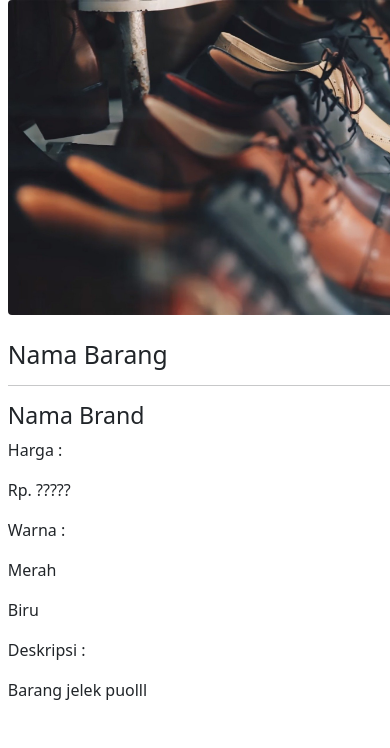
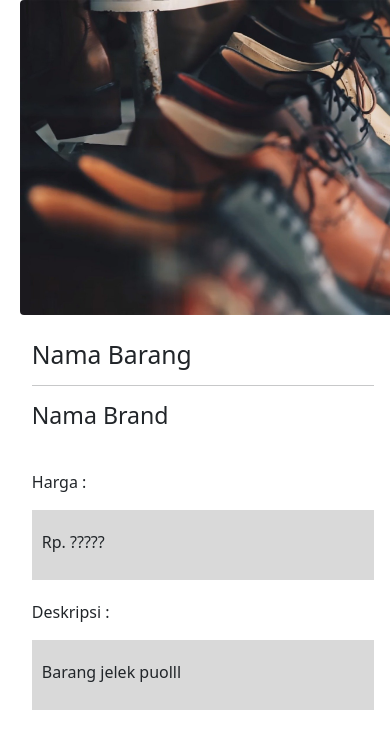
Before and after one commit to Irzercks47/ONEMIX, a website built with Parcel: page src/detail_temp/detail.html in a window 390 px wide. Shown: the top 748 px of the page. Built offline with nearby package versions, Linux system fonts and the light colour scheme.

Commit message:
adding mobile view for detail_temp and fixing after checkout css

```diff
--- a/src/detail_temp/detail.html
+++ b/src/detail_temp/detail.html
@@ -9,12 +9,12 @@
     <link rel="stylesheet" href="style.css">
 </head>
 <body>
-    <div class="detail-card">
+    <div class="detail-card container">
         <div class="detail-item">
             <div class="image">
                 <img src="../public/images/heros/heros.jpg" alt="test" class="img-fluid rounded">
             </div>
-            <div class="item-info">
+            <div class="item-info container">
                 <h2>Nama Barang</h2>
                 <hr>
                 <h3>Nama Brand</h3>
@@ -24,7 +24,7 @@
                         <p>Rp. ?????</p>
                     </div>
                 </div>
-                <div class="item-color">
+                <!-- <div class="item-color">
                     <p>Warna :</p>
                     <div class="color-container">
                         <div class="color">
@@ -34,7 +34,7 @@
                             <p>Biru</p>
                         </div>
                     </div>
-                </div>
+                </div> -->
                 <div class="item-desc">
                     <p>Deskripsi :</p>
                     <div class="desc-container">
--- a/src/detail_temp/style.css
+++ b/src/detail_temp/style.css
@@ -21,3 +21,19 @@ body {
 .detail-item .item-info {
     margin-top: 25px;
 }
+
+.detail-item .item-price {
+    margin-top: 40px;
+}
+
+.item-price .price-container,
+.item-desc .desc-container
+{
+    min-height: 40px;
+    background-color: #D9D9D9;
+    padding: 20px 10px 10px 10px;
+}
+
+.detail-item .item-desc {
+    margin-top: 20px;
+}
--- a/src/styles/aftercheckout.css
+++ b/src/styles/aftercheckout.css
@@ -1,4 +1,5 @@
-body{
+/* Di koment karena mengubah setting halaman lain */
+/* body{
 	margin:0;
 	padding:20px;
 	font-family: sans-serif;
@@ -6,7 +7,7 @@ body{
 
 *{
 	box-sizing: border-box;
-}
+} */
 
 .table{
 	width: 100%;
@@ -70,6 +71,7 @@ body{
     --black:#2c2c54;
     --orange:#ff9f1a;
 }
+
 .btn{
     display: inline-block;
     margin-top: 1rem;
```
Lines whose indentation alone changed are shown as unchanged.
